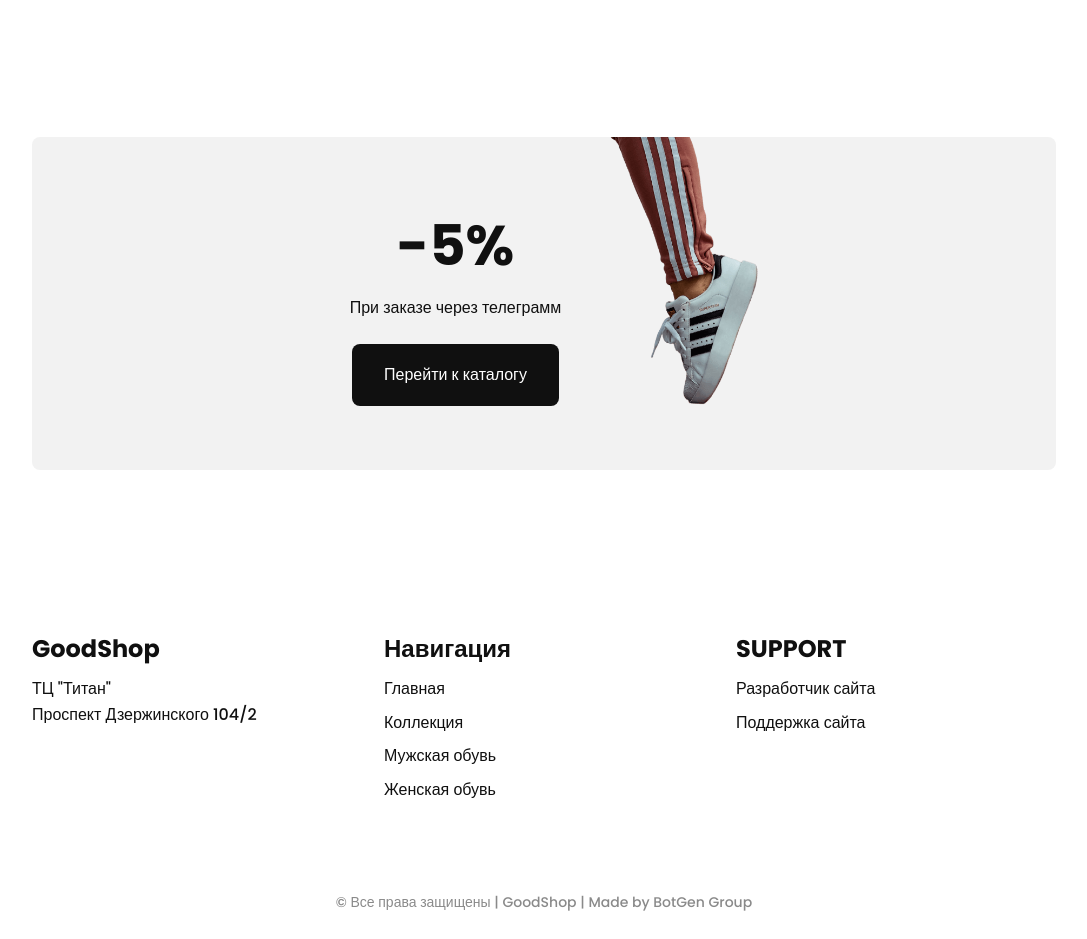
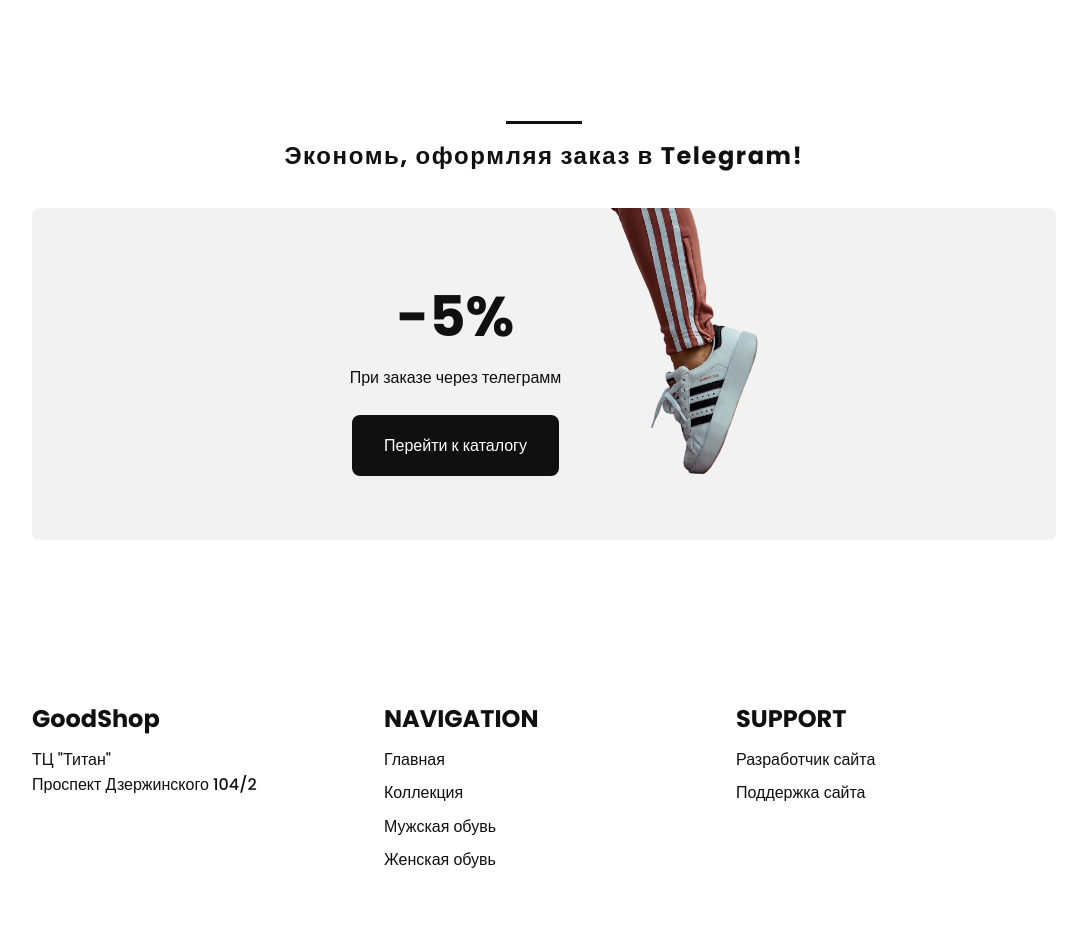
Before and after one commit to fedosssss/goodshop, a plain HTML site: page index.html in a window 1280 px wide. Shown: the part 3540-4479 px from the top of the page, without its empty margins (96-1183 px from the left). Drawn offline with nearby package versions, Linux system fonts and the light colour scheme.

Commit message:
Add files via upload

```diff
--- a/index.html
+++ b/index.html
@@ -332,6 +332,7 @@
 
 
       <section class="offer section">
+        <h2 class="section-title">Экономь, оформляя заказ в Telegram!</h2>
         <div class="offer__container grid">
           <div class="offer__data">
             <h3 class="offer__title">-5%</h3>
@@ -355,7 +356,7 @@
         </div>
 
         <div class="footer__box">
-          <h3 class="footer__title">Навигация</h3>
+          <h3 class="footer__title">NAVIGATION</h3>
           <ul>
             <li><a href="#home" class="footer__link">Главная</a></li>
             <li><a href="#coll" class="footer__link">Коллекция</a></li>
```
